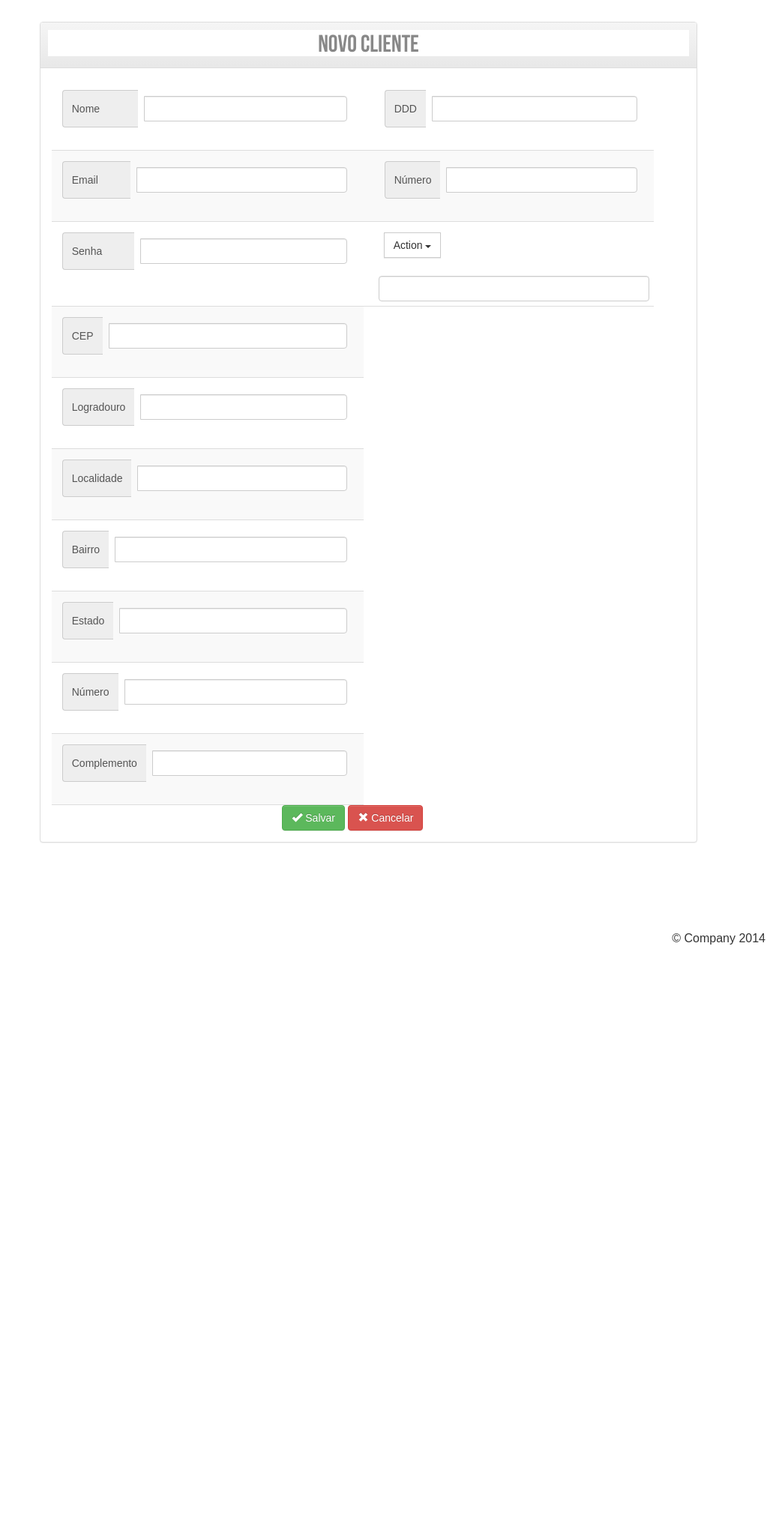
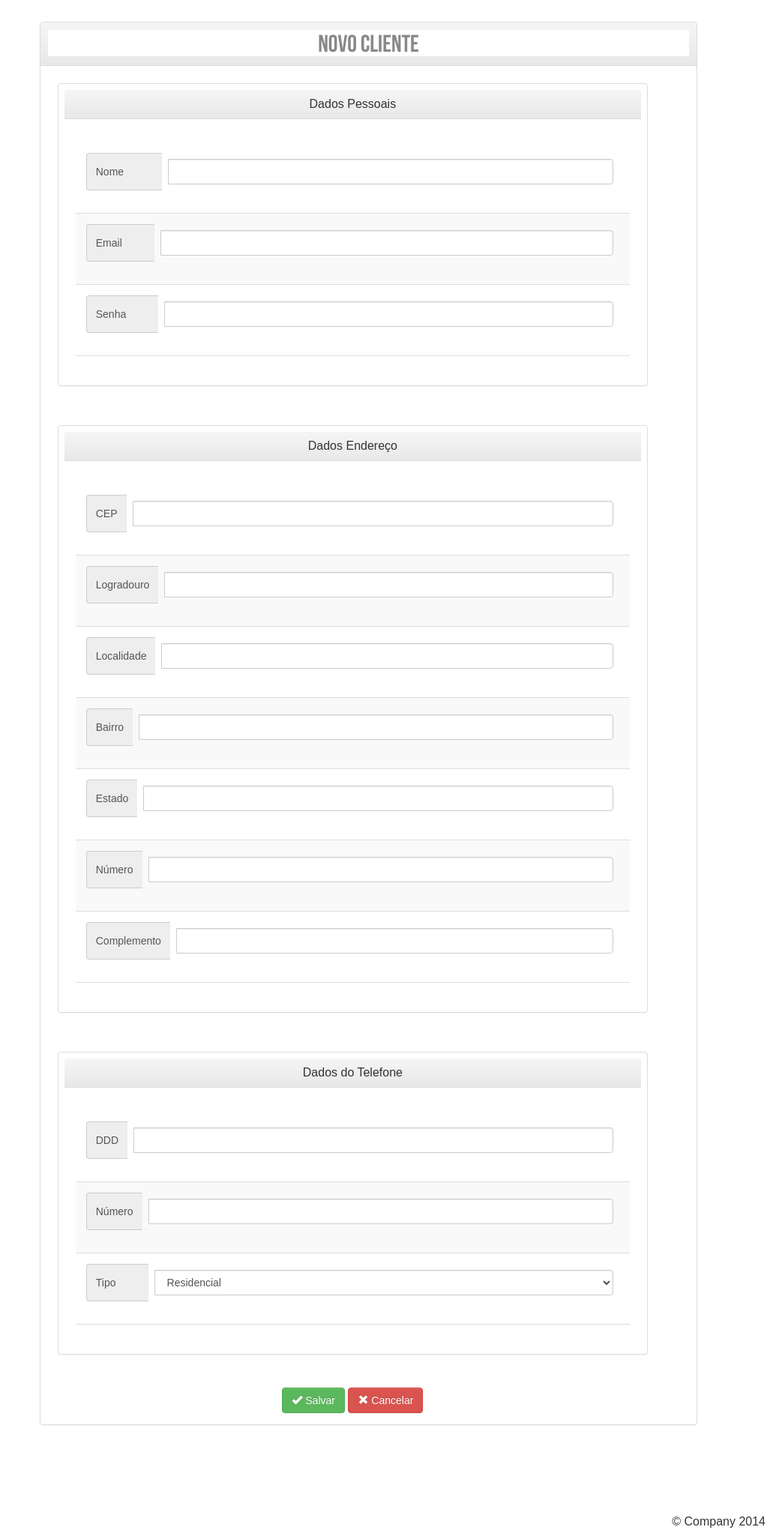
Before and after one commit to profinder/profinder, a CakePHP app: the page made by site/app/View/Pages/cadastro_cliente2.ctp in a window 1280 px wide. Shown: the part 279-2324 px from the top of the page at 75% size, without its empty margins (249-1280 px from the left). Before the commit the page ends 1539 px from the top, so only its background shows below. Run offline with PHP 8.4 and a stand-in for CakePHP, Linux system fonts and the light colour scheme; the template is opened without the code that fills it, so the values that code supplies are empty; form fields are guessed from the names that the template uses; some libraries are stand-ins or nearby versions.

Commit message:
CadastroClienteArrumadinho

```diff
--- a/site/app/View/Pages/anuncios_profissional.ctp
+++ b/site/app/View/Pages/anuncios_profissional.ctp
@@ -108,7 +108,7 @@
 						</td>
 						<td>
 							<?php
-								echo $anuncio['Anuncio']['id_servico'];
+								echo $anuncio['Anuncio']['servico_id'];
 							?>
 						</td>
 						<td>
--- a/site/app/View/Pages/cadastro_cliente2.ctp
+++ b/site/app/View/Pages/cadastro_cliente2.ctp
@@ -1,15 +1,16 @@
 <link rel="stylesheet" href="css/bootstrap.css"/>
 <link href="/profinder/site/css/style.css" rel="stylesheet" type="text/css" media="all" />
+
 <div class="header">
 	<div class="wrap">
 		<div class="header-top">
 			<div class="logo">
-				<a href="/profinder/site"><img src="/profinder/site/img/logo1.png"
-height="70" width="338" style="padding-top: 0px"> </a>
+				<a href="/profinder/site"><img src="/profinder/site/img/logo1.png" height="70" width="338" style="padding-top: 0px"> </a>
 			</div>
 		</div>
 	</div>
 </div>
+
 <div class="main">
 	<div class="wrap">
 		<div class="content-top">
@@ -18,13 +19,20 @@ height="70" width="338" style="padding-top: 0px"> </a>
 					<div class="panel-heading">
 						<h2 class="panel-title">Novo Cliente</h2>
 					</div>
+
 					<div class="panel-body">
 						<?php
 							echo $this->Form->create('Cliente', array('action' => 'add'));
+						?>
 
-					?>
-					<center>
-					<table border="1" width="700" height = "600">
+					<div class="top-box">
+						<div class="panel panel-default">
+							<div class="panel-heading">
+								Dados Pessoais
+							</div>
+
+							<div class="panel-body">
+								<table border="1" width="400" height = "200">
 									<tr>
 										<td>
 											<div class="input-group">
@@ -34,68 +42,40 @@ height="70" width="338" style="padding-top: 0px"> </a>
 													?>
 											</div>
 										</td>
-							<td>
-
-							</td>
+									</tr>
+									<tr>
 										<td>
 											<div class="input-group">
-									<span class="input-group-addon">DDD</span>
+												<span class="input-group-addon">Email &nbsp &nbsp &nbsp &nbsp</span>
 													<?php
-										echo $this->Form->input('Telefone.0.ddd_telefone', array('class' => 'form-control', 'label' => ''));
+														echo $this->Form->input('username', array('class' => 'form-control', 'label' => ''));
 													?>
 											</div>
 										</td>
 									</tr>
 									<tr>
 										<td>
-								<div class="input-group" width="2000">
-									<span class="input-group-addon">Email &nbsp &nbsp &nbsp &nbsp</span>
+											<div class="input-group">
+												<span class="input-group-addon">Senha &nbsp &nbsp &nbsp &nbsp </span>
 												<?php
-										echo $this->Form->input('username', array('class' => 'form-control', 'label' => ''));
-									?>
-								</div>
-							</td>
-
-
-							<td></td>
-
-							<td>
-								<div class="input-group" width="2000">
-									<span class="input-group-addon">Número</span>
-									<?php
-										echo $this->Form->input('Telefone.0.numero_telefone', array('class' => 'form-control', 'label' => ''));
-									?>
+													echo $this->Form->input('password', array('class' => 'form-control', 'label' => ''));
+													echo $this->Form->input('role', array('type' => 'hidden', 'default' => 'cliente'));?>
 											</div>
 										</td>
 									</tr>
-						<tr>
-							<td>
-								<div class="input-group" width="2000">
-									<span class="input-group-addon">Senha &nbsp &nbsp &nbsp &nbsp </span>
-									<?php
-										echo $this->Form->input('password', array('class' => 'form-control', 'label' => ''));
-										echo $this->Form->input('role', array('type' => 'hidden', 'default' => 'cliente'));?></td>
+								</table>
 							</div>
-							</td>
+						</div>
+					</div>
 
-							<td></td>
-							<td>
+					<div class="top-box">
+						<div class="panel panel-default">
+							<div class="panel-heading">
+								Dados Endereço
+							</div>
 
-							  <div class="input-group">
-  <div class="input-group-btn">
-     <button type="button" class="btn btn-default dropdown-toggle" data-toggle="dropdown">Action <span class="caret"></span></button>
-        <ul class="dropdown-menu" role="menu">
-          <li><a href="#">Action</a></li>
-          <li><a href="#">Another action</a></li>
-          <li><a href="#">Something else here</a></li>
-          <li class="divider"></li>
-          <li><a href="#">Separated link</a></li>
-        </ul>
-      </div><!-- /btn-group -->
-  </div>
-  <input type="text" class="form-control">
-</div>
-						</tr>
+							<div class="panel-body">
+								<table border="1" width="400" height = "400">
 									<tr>
 										<td>
 											<div class="input-group" width="2000">
@@ -144,7 +124,6 @@ height="70" width="338" style="padding-top: 0px"> </a>
 											</div>
 										</td>
 									</tr>
-
 									<tr>
 										<td>
 											<div class="input-group" width="2000">
@@ -166,18 +145,60 @@ height="70" width="338" style="padding-top: 0px"> </a>
 											</div>
 										</td>
 									</tr>
+								</table>
+							</div>
+						</div>
+					</div>
 
+					<div class="top-box">
+						<div class="panel panel-default">
+							<div class="panel-heading">
+								Dados do Telefone
+							</div>
+
+							<div class="panel-body">
+								<table border="1" width="400" height = "200">
 									<tr>
+										<td>
+											<div class="input-group">
+												<span class="input-group-addon">DDD</span>
+													<?php
+														echo $this->Form->input('Telefone.0.ddd_telefone', array('class' => 'form-control', 'label' => ''));
+													?>
+											</div>
+										</td>
+									</tr>
+									<tr>
+										<td>
+											<div class="input-group" width="2000">
+												<span class="input-group-addon">Número</span>
+													<?php
+														echo $this->Form->input('Telefone.0.numero_telefone', array('class' => 'form-control', 'label' => ''));
+													?>
+											</div>
+										</td>
+									</tr>
+									<tr>
+										<td>
+											<div class="input-group" width="2000">
+												<span class="input-group-addon">Tipo &nbsp &nbsp &nbsp &nbsp </span>
+
+													<?php
+														echo $this->Form->input('Telefone.0.tipo_telefone', array('class' => 'form-control', 'label' => '', 'options' => array(
+															'residencial' => 'Residencial',
+															'celular' => 'Celular',
+															'escritorio' => 'Escritório',))
+														);
+													?>
+											</div>
+										</td>
 									</tr>
 								</table>
-					</center>
-
-
-
+							</div>
+						</div>
+					</div>
 
 					<?php
-
-			//echo $this->Form->create('Telefone', array('action' => 'add'));
 
 						echo $this->Form->button(
 								$this->Html->tag('span', '', array('class' => 'glyphicon glyphicon-ok'))." Salvar",
@@ -199,9 +220,10 @@ height="70" width="338" style="padding-top: 0px"> </a>
 		</div>
 	</div>
 </div>
-</div>
+
 <script>
-	    function consultacep(cep){
+	function consultacep(cep)
+	{
 		cep = cep.replace(/\D/g,"")
 	    url="http://cep.correiocontrol.com.br/"+cep+".js"
 	    s=document.createElement('script')
@@ -210,19 +232,22 @@ height="70" width="338" style="padding-top: 0px"> </a>
 	    document.querySelector('head').appendChild(s)
 	}
 
-	    function correiocontrolcep(valor){
-	      if (valor.erro) {
+	function correiocontrolcep(valor)
+	{
+		if (valor.erro)
+		{
 	    	alert('Cep não encontrado');
 	        return;
 		};
+
 	    document.getElementById('logradouro').value=valor.logradouro
 	    document.getElementById('bairro').value=valor.bairro
 	    document.getElementById('localidade').value=valor.localidade
 	    document.getElementById('uf').value=valor.uf
 	}
 
-		function addCampo() {
+	function addCampo()
+	{
 		document.getElementById("duplicaCampo").innerHTML += "<input type='text' name='campo[]' />";
 	}
-
 </script>
--- a/site/app/View/Pages/home_profissional.ctp
+++ b/site/app/View/Pages/home_profissional.ctp
@@ -17,12 +17,12 @@
 		                		<b class="caret"></b>
 		                	</a>
 							<ul class="dropdown-menu">
-			               		<li><a href="/profinder/site/pages/perfilProfissional">Perfil</a></li>
+			               		<li><a href="/profinder/site/pages/perfilProfissional"><span class="glyphicon glyphicon-user"></span> Perfil</a></li>
 			               		<li><a href="/profinder/site/pages/anunciosProfissional">Meus anúncios</a></li>
 			               		<li><a href="#">Notificações</a></li>
 			               		<li class="divider"></li>
-								<li><a href="/profinder/site/users/delete">Remover Conta</a></li>
-			               		<li><a href="/profinder/site/users/logout">Sair</a></li>
+								<li><a href="/profinder/site/users/delete"><span class="glyphicon glyphicon-remove"></span> Remover Conta</a></li>
+			               		<li><a href="/profinder/site/users/logout"><span class="glyphicon glyphicon-log-out"></span> Sair</a></li>
 
 		               		</ul>
 						</li>
--- a/site/app/View/Pages/perfil_cliente.ctp
+++ b/site/app/View/Pages/perfil_cliente.ctp
@@ -17,11 +17,12 @@
 		                		<b class="caret"></b>
 		                	</a>
 							<ul class="dropdown-menu">
+								<li><a href="/profinder/site/pages/perfilCliente"><span class="glyphicon glyphicon-user"></span> Perfil</a></li>
 			               		<li><?php echo $this->Html->link('Perfil', array('controller'=>'pages', 'action'=>'perfilCliente')); ?></li>
 			               		<li><a href="#">Notificações</a></li>
 			               		<li class="divider"></li>
-								<li><a href="/profinder/site/users/delete">Remover Conta</a></li>
-			               		<li><a href="/profinder/site/users/logout">Sair</a></li>
+								<li><a href="/profinder/site/users/delete"><span class="glyphicon glyphicon-remove"></span> Remover Conta</a></li>
+			               		<li><a href="/profinder/site/users/logout"><span class="glyphicon glyphicon-log-out"></span> Sair</a></li>
 		               		</ul>
 						</li>
 					</ul>
--- a/site/app/webroot/css/style.css
+++ b/site/app/webroot/css/style.css
@@ -137,7 +137,7 @@ body{
 	color: #888;
 	font-size: 2em;
 	font-family: 'bebas_neueregular';
-	margin-bottom: 5px;
+	margin-bottom: 2px;
 }
 hr {
 	border-bottom: 1px solid #CCC;
```
Also changed, not shown: site/app/View/Pages/home_cliente.ctp (+7 -7 lines), site/app/View/Pages/perfil_profissional.ctp (+4 -3 lines). Lines whose indentation alone changed are shown as unchanged.
